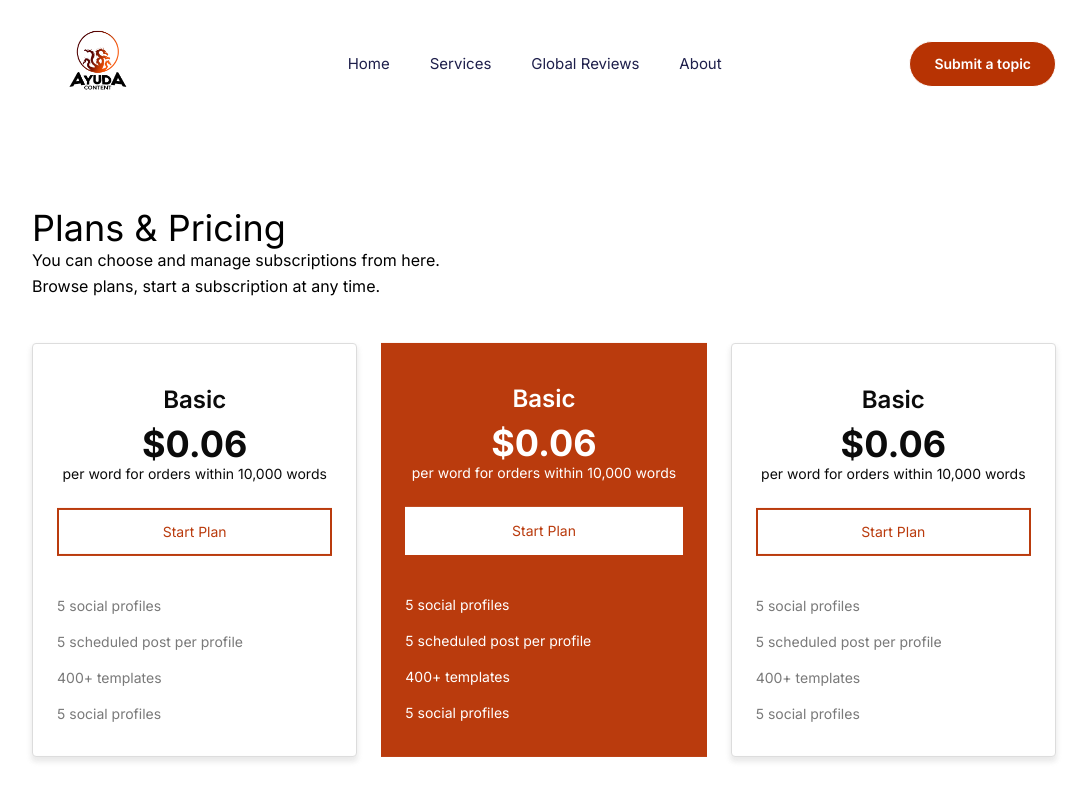
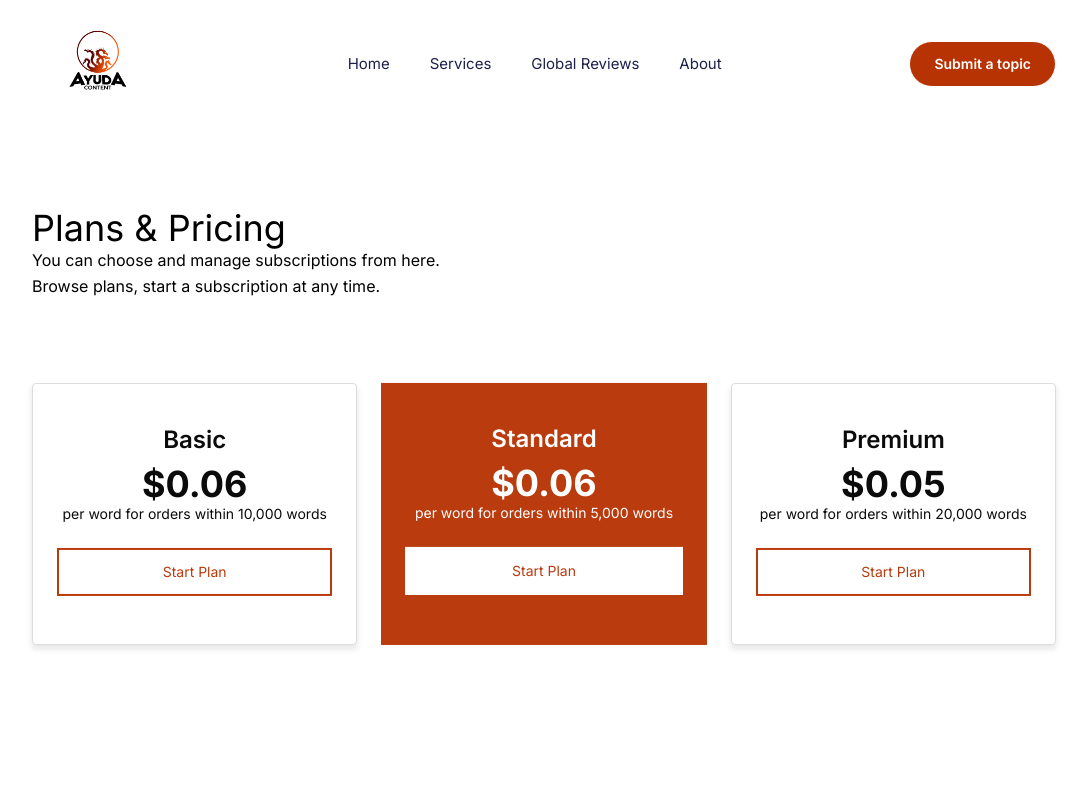
Before and after one commit to IsraelChidera/Ayuda-web, a React (Create React App) app: page /plans-pricing in a window 1280 px wide. Shown: the top 800 px of the page, without its empty margins (96-1183 px from the left). Built offline with nearby package versions, Linux system fonts and the light colour scheme.

Commit message:
Project upload

```diff
--- a/src/components/Footer.jsx
+++ b/src/components/Footer.jsx
@@ -16,21 +16,13 @@ const Footer = () => {
 
                 <div className='md:my-0 my-6 md:block flex items-center justify-center'>
                     <ul className='flex items-center space-x-6'>
-                        <li>
-                            <span
-
-                                className='rounded-full p-2 bg-primary'
-                            >
-                                <i className="fa-brands fa-instagram"></i>
-                            </span>
-                        </li>
 
                         <li>
                             <span
 
                                 className='rounded-full p-2 bg-primary'
                             >
-                                <i className="fa-brands fa-facebook"></i>
+                                <i className="fa fa-linkedin" aria-hidden="true"></i>
                             </span>
                         </li>
 
--- a/src/pages/Checkout.jsx
+++ b/src/pages/Checkout.jsx
@@ -44,7 +44,7 @@ const Checkout = () => {
 
                 <div className='md:mt-10 mt-6 md:flex justify-between items-center'>
                     <p className='text-lg'>
-                        8 articles per month
+
                     </p>
 
                     <p className='font-semibold'>
--- a/src/pages/LandingPage.jsx
+++ b/src/pages/LandingPage.jsx
@@ -18,6 +18,17 @@ const LandingPage = () => {
       <section className="relative">
         <div>
           < Hero />
+        </div>
+
+        <div className="bg-primary rounded-full text-white p-4 fixed right-14 bottom-10">
+          <a
+          href="https://wa.me/2348178764726"
+          className="whatsapp_float"
+          target="_blank"
+          rel="noopener noreferrer"
+          >
+            <i className="fab fa-2x fa-whatsapp"></i>
+          </a>
         </div>
 
         <div>
--- a/src/pages/PricingPage.jsx
+++ b/src/pages/PricingPage.jsx
@@ -34,7 +34,7 @@ const PricingPage = () => {
             <section
                 data-aos="fade-up"
                 data-aos-duration="2000"
-                className="mt-10 mb-20 md:space-y-0 space-y-10 md:grid grid-cols-3 gap-6"
+                className="mt-20 mb-20 md:space-y-0 space-y-10 md:grid grid-cols-3 gap-6"
             >
 
                 <div className="feature-one py-8 px-6 border border-darker">
@@ -52,13 +52,56 @@ const PricingPage = () => {
                         </p>
                     </div>
 
+                    <button onClick={handleSubscribe} className='mt-6 mb-4 w-full text-sm text-primary border-2 bg-white  border-primary  py-3 px-6'>
+                        Start Plan
+                    </button>
+                </div>
+
+                <div className="feature-two text-white py-8 px-6 bg-primary">
+                    <div className="text-center">
+                        <p className="text-2xl mt-2 mb-2 font-semibold">
+                            Standard
+                        </p>
+
+                        <p className="text-4xl font-bold">
+                            $0.06
+                        </p>
+
+                        <p className="text-sm">
+                            per word for orders within 5,000 words
+                        </p>
+                    </div>
+
+                    <button className='mt-6 mb-4 w-full text-sm text-primary border-2
+                     bg-white border-white  py-3 px-6'
+                     >
+                        Start Plan
+                    </button>
+
+                </div>
+
+                <div className="feature-three py-8 px-6 border border-darker">
+                    <div className="text-center">
+                        <p className="text-2xl mt-2 mb-2 font-semibold">
+                            Premium
+                        </p>
+
+                        <p className="text-4xl font-bold">
+                            $0.05
+                        </p>
+
+                        <p className="text-sm">
+                            per word for orders within 20,000 words
+                        </p>
+                    </div>
+
                     <button className='mt-6 mb-4 w-full text-sm text-primary border-2 bg-white  border-primary  py-3 px-6'>
                         Start Plan
                     </button>
 
-                    <div className="text-sm mt-6 space-y-4 text-text">
+                    {/* <div className="text-sm mt-6 space-y-4 text-text">
                         <p>
-                            5 social profiles
+                            Articles above 20,000 words
                         </p>
 
                         <p>
@@ -72,85 +115,7 @@ const PricingPage = () => {
                         <p>
                             5 social profiles
                         </p>
-                    </div>
-                </div>
-
-                <div className="feature-two text-white py-8 px-6 bg-primary">
-                    <div className="text-center">
-                        <p className="text-2xl mt-2 mb-2 font-semibold">
-                            Basic
-                        </p>
-
-                        <p className="text-4xl font-bold">
-                            $0.06
-                        </p>
-
-                        <p className="text-sm">
-                            per word for orders within 10,000 words
-                        </p>
-                    </div>
-
-                    <button className='mt-6 mb-4 w-full text-sm text-primary border-2
-                     bg-white border-white  py-3 px-6'
-                     >
-                        Start Plan
-                    </button>
-
-                    <div className="text-sm mt-6 space-y-4 text-white">
-                        <p>
-                            5 social profiles
-                        </p>
-
-                        <p>
-                            5 scheduled post per profile
-                        </p>
-
-                        <p>
-                            400+ templates
-                        </p>
-
-                        <p>
-                            5 social profiles
-                        </p>
-                    </div>
-                </div>
-
-                <div className="feature-three py-8 px-6 border border-darker">
-                    <div className="text-center">
-                        <p className="text-2xl mt-2 mb-2 font-semibold">
-                            Basic
-                        </p>
-
-                        <p className="text-4xl font-bold">
-                            $0.06
-                        </p>
-
-                        <p className="text-sm">
-                            per word for orders within 10,000 words
-                        </p>
-                    </div>
-
-                    <button className='mt-6 mb-4 w-full text-sm text-primary border-2 bg-white  border-primary  py-3 px-6'>
-                        Start Plan
-                    </button>
-
-                    <div className="text-sm mt-6 space-y-4 text-text">
-                        <p>
-                            5 social profiles
-                        </p>
-
-                        <p>
-                            5 scheduled post per profile
-                        </p>
-
-                        <p>
-                            400+ templates
-                        </p>
-
-                        <p>
-                            5 social profiles
-                        </p>
-                    </div>
+                    </div> */}
                 </div>
 
             </section>
```
